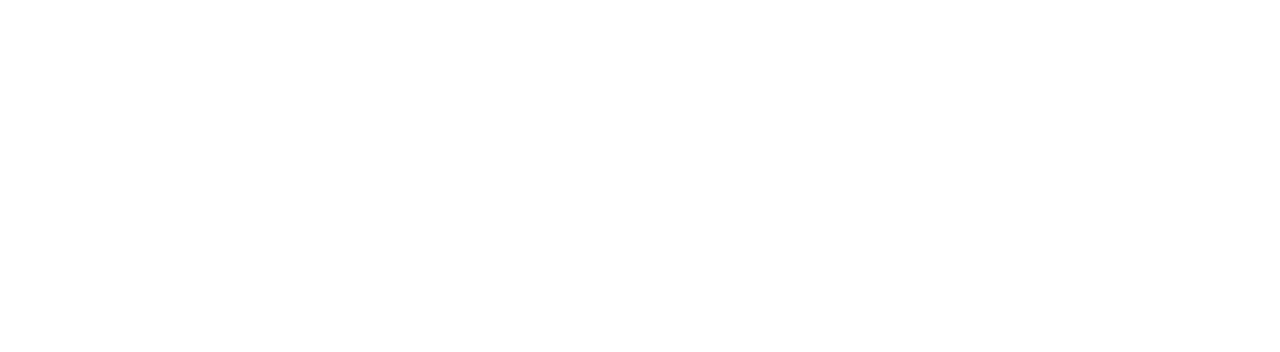
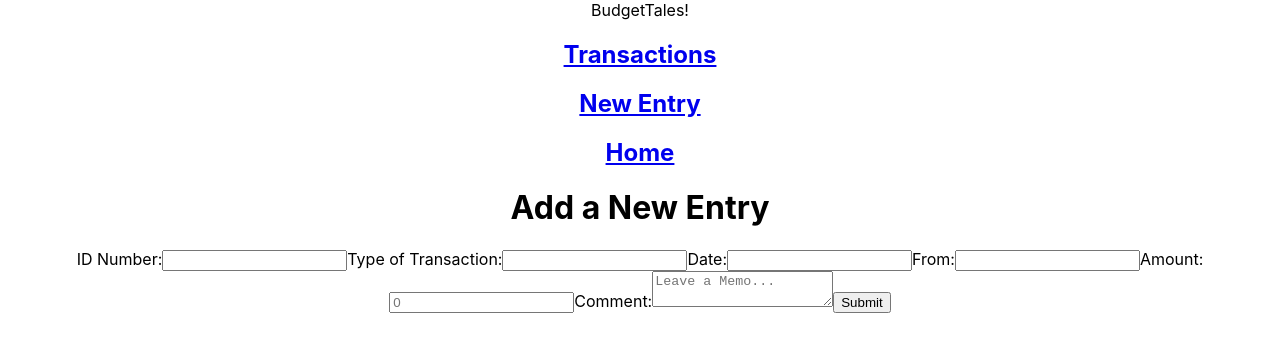
Before and after one commit to MattNMunroe/transaction-logs, a React (Create React App) app: page /transactions in a window 1280 px wide. Shown: the top 352 px of the page. Built offline with nearby package versions, Linux system fonts and the light colour scheme; no server answers.

Commit message:
Added submission of a new transaction w/ home navigation

```diff
--- a/src/App.js
+++ b/src/App.js
@@ -3,15 +3,19 @@
 import { BrowserRouter as Router, Routes, Route } from "react-router-dom"
 import AllTransactions from './components/AllTransactions';
 import IndividualTransaction from './components/IndividualTransaction';
+import CreateNewTransaction from './components/CreateNewTransaction'
+import NavBar from './components/NavBar';
 
 
 function App() {
   return (
     <div className="App">
       <Router>
+        <NavBar/>
         <Routes>
           <Route path="/" element={<AllTransactions/>}/>
           <Route path="/:id" element={<IndividualTransaction/>}/>
+          <Route path="/transactions" element={<CreateNewTransaction/>}/>
         </Routes>
       </Router>
     </div>
--- a/src/components/AllTransactions.js
+++ b/src/components/AllTransactions.js
@@ -26,6 +26,7 @@
             <h3>{transaction.type}</h3>
             <h3>{transaction.from}</h3>
             <h3>{transaction.amount}</h3>
+            <h2>{transaction.comment}</h2>
           </div>
         );
       })}
--- a/src/components/CreateNewTransaction.js
+++ b/src/components/CreateNewTransaction.js
@@ -0,0 +1,104 @@
+//form that creates a new transaction and lists it on the index (alltransactions.js)
+//will use {useNavigate}
+
+import { useState } from "react";
+import { useNavigate } from "react-router-dom";
+
+const TransactionForm = () => {
+  const [id, setId] = useState(0);
+  const [type, setType] = useState("");
+  const [date, setDate] = useState("");
+  const [from, setFrom] = useState("");
+  const [amount, setAmount] = useState(0);
+  const [comment, setComment] = useState("");
+
+  const navigate = useNavigate();
+
+  const handleSubmit = (event) => {
+    event.preventDefault();
+
+    const API = process.env.REACT_APP_API;
+    const newTransactionRoute = `${API}/transactions`;
+
+    fetch(newTransactionRoute, {
+      method: "POST",
+      body: JSON.stringify({ id, type, date, from, amount, comment }),
+      headers: { "Content-Type": "application/json" },
+    })
+      .then((res) => {
+        return res.json();
+      })
+      .then((data) => {
+        console.log(data);
+        navigate("/");
+      })
+      .catch((e) => {
+        console.log(e);
+      });
+  };
+
+  return (
+    <form onSubmit={handleSubmit}>
+      <h1>Add a New Entry</h1>
+      <label>ID Number:</label>
+      <input
+        type="number"
+        name="identification-number"
+        onChange={(event) => {
+          setId(event.target.value);
+        }}
+        id="newId"
+      />
+      <label>Type of Transaction:</label>
+      <input
+        type="text"
+        name="transaction-type"
+        onChange={(event) => {
+          setType(event.target.value);
+        }}
+        id="typeInput"
+      />
+      <label>Date:</label>
+      <input
+        type="text"
+        name="date-entry"
+        onChange={(event) => {
+          setDate(event.target.value);
+        }}
+        id="newDate"
+      />
+      <label>From:</label>
+      <input
+        type="text"
+        name="from-entry"
+        onChange={(event) => {
+          setFrom(event.target.value);
+        }}
+        id="newFrom"
+      />
+      <label>Amount:</label>
+      <input
+        type="number"
+        name="transaction-amount"
+        placeholder="0"
+        onChange={(event) => {
+          setAmount(parseInt(event.target.value, 10));
+        }}
+        id="amountEntry"
+      />
+      <label>Comment:</label>
+      <textarea
+        type="text"
+        name="comment-body"
+        placeholder="Leave a Memo..."
+        onChange={(event) => {
+          setComment(event.target.value);
+        }}
+        id="transactionComment"
+      />
+      <input type="submit" value="Submit" />
+    </form>
+  );
+};
+
+export default TransactionForm;
--- /dev/null
+++ b/src/components/NavBar.js
@@ -0,0 +1,23 @@
+import React from "react";
+import { Link } from 'react-router-dom'
+
+class NavBar extends React.Component {
+    render(){
+        return(
+         <nav>
+            <label>BudgetTales!</label>
+            <h1>
+                <Link className="transactions-list" to="/transactions">Transactions</Link>
+            </h1>
+            <h1>
+                <Link className="new-transaction-form" to="/transactions">New Entry</Link>
+            </h1>
+            <h1>
+                <Link className="home" to="/">Home</Link>
+            </h1>
+         </nav>
+        )
+    }
+}
+
+export default NavBar
```
